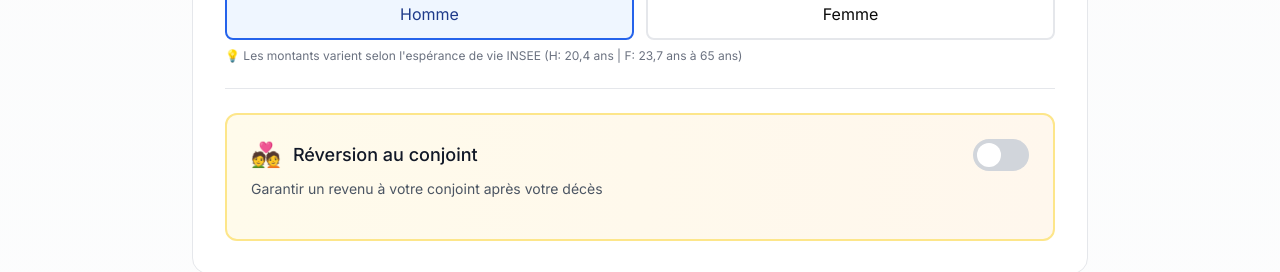
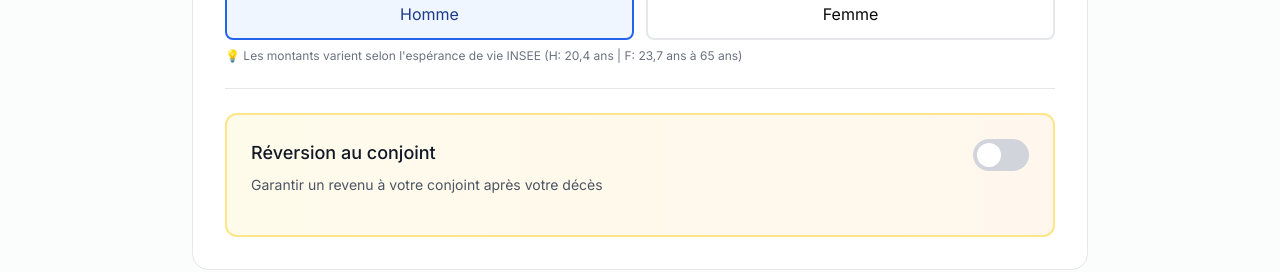
Before and after one commit to nba67000/calcpatrimoine, a Next.js app: page / in a window 1280 px wide. Shown: the part 1020-1292 px from the top of the page. Built offline with nearby package versions, Linux system fonts and the light colour scheme.

Commit message:
fix: suppress emoji

```diff
--- a/src/app/faq/page.tsx
+++ b/src/app/faq/page.tsx
@@ -247,7 +247,7 @@ export default function FAQPage() {
           answer: (
             <>
               <p className="mb-3">
-                <strong>Utilisez notre calculateur</strong> en haut de cette page !
+                <strong>Utilisez notre calculateur</strong>  en haut de cette page !
                 C&apos;est gratuit, instantané, et basé sur les vraies tables de mortalité INSEE.
               </p>
               <p className="mb-3">
--- a/src/components/Calculator/InverseCalculator.tsx
+++ b/src/components/Calculator/InverseCalculator.tsx
@@ -165,7 +165,6 @@ export default function InverseCalculator() {
             <div className="flex items-start justify-between mb-4">
               <div className="flex-1">
                 <div className="flex items-center gap-3 mb-2">
-                  <span className="text-2xl">💑</span>
                   <h3 className="text-lg font-medium text-gray-900">Réversion au conjoint</h3>
                 </div>
                 <p className="text-sm text-gray-600">
--- a/src/components/Calculator/RenteCalculator.tsx
+++ b/src/components/Calculator/RenteCalculator.tsx
@@ -181,7 +181,6 @@ export default function RenteCalculator() {
             <div className="flex items-start justify-between mb-4">
               <div className="flex-1">
                 <div className="flex items-center gap-3 mb-2">
-                  <span className="text-2xl">💑</span>
                   <h3 className="text-lg font-medium text-gray-900">Réversion au conjoint</h3>
                 </div>
                 <p className="text-sm text-gray-600">
```
